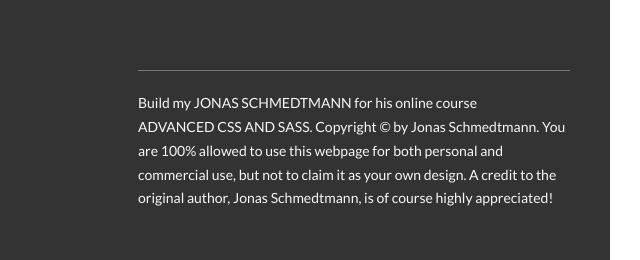
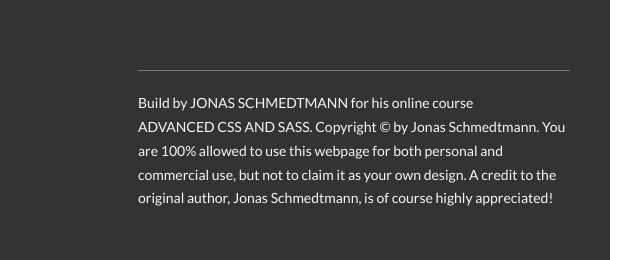
Before and after one commit to Romanyusupov2016/Natours, a website: page index.html in a window 1280 px wide. Shown: the part 5815-6075 px from the top of the page, 640-1280 px from the left. Drawn offline with Linux system fonts and the light colour scheme.

Commit message:
correct some orthographic mistakes

```diff
--- a/index.html
+++ b/index.html
@@ -358,7 +358,7 @@
                 </div>
                 <div class="col-1-of-2">
                     <p class="footer__copyright">
-                        Build my <a href="#" class="footer__link">Jonas Schmedtmann</a> for his online course
+                        Build by <a href="#" class="footer__link">Jonas Schmedtmann</a> for his online course
                         <a href="#" class="footer__link">Advanced CSS and Sass</a>.
                         Copyright &copy; by Jonas Schmedtmann. You are 100% allowed to use this webpage for both personal and commercial use, but not to claim it as your own design. A credit to the original author, Jonas Schmedtmann, is of course highly appreciated!
                     </p>
```
Also changed, not shown: README.md.
